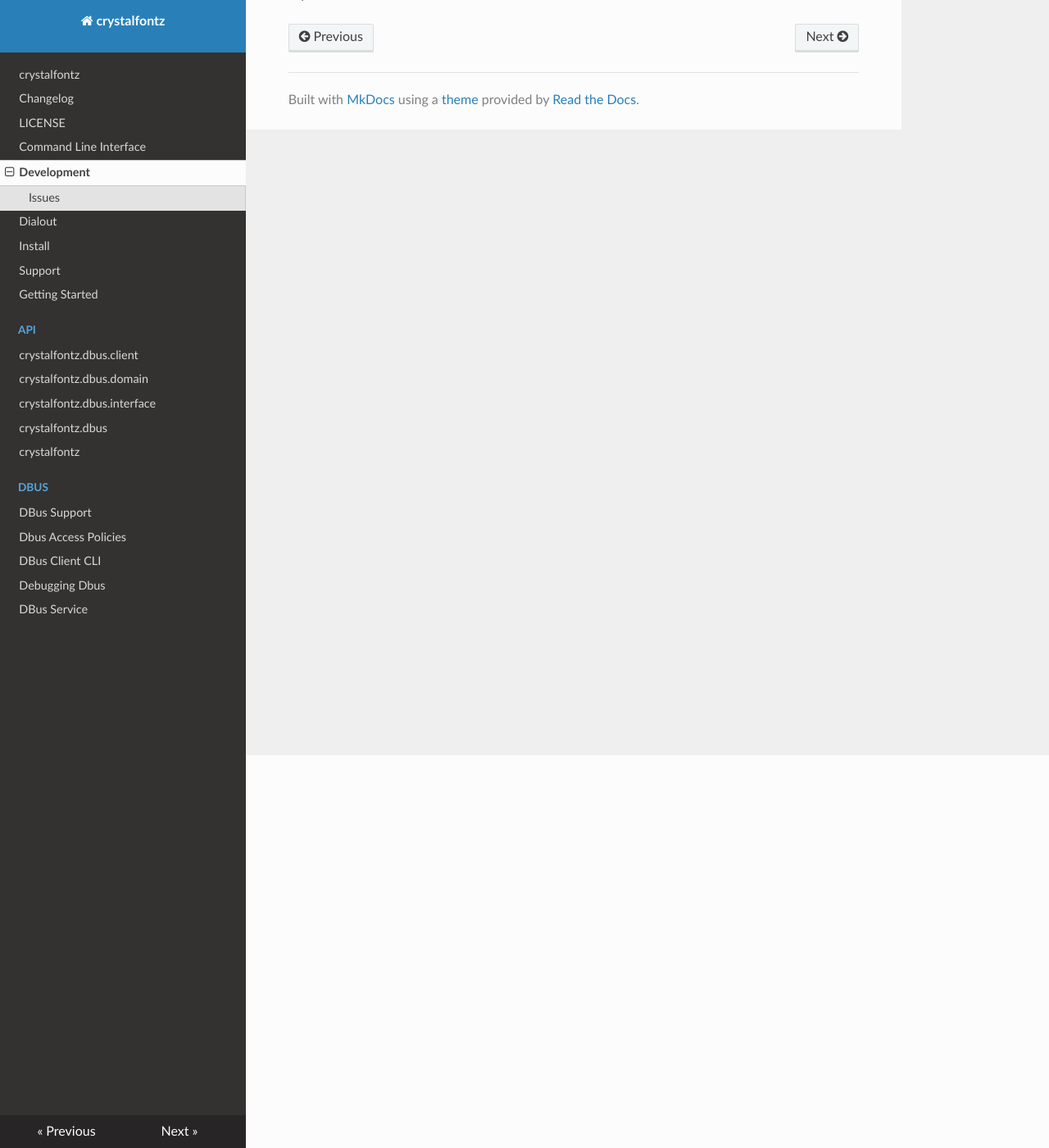
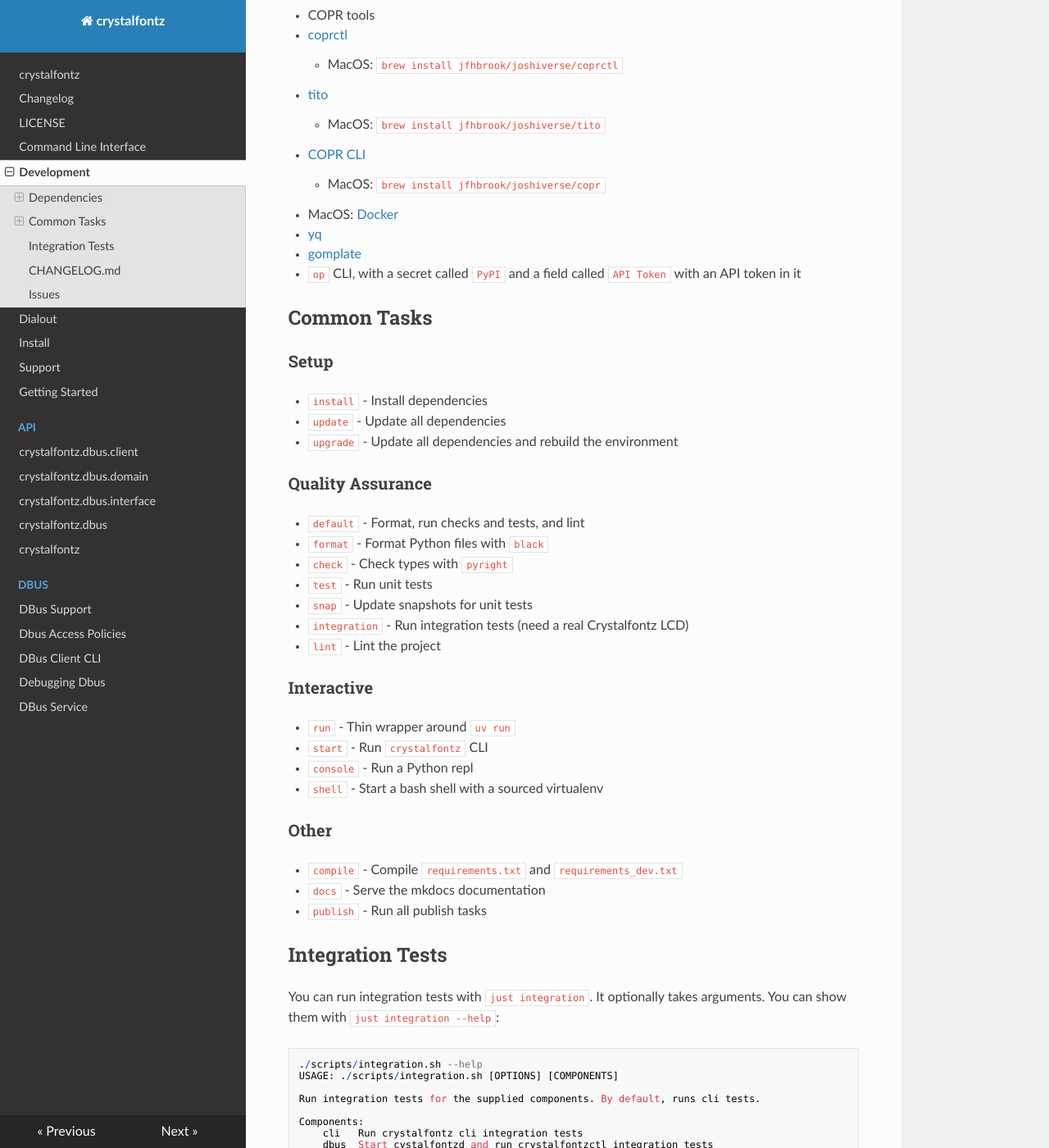
Before and after one commit to jfhbrook/crystalfontz, an MkDocs documentation site: the page built from docs/development.md, in a window 1280 px wide and 1400 px high, scrolled down 479 px. Shown: the whole window at 82% size. Built offline with MkDocs 1.6.1, drawn with Linux system fonts in a browser that asks for light colours; nearby versions of some CDN libraries; some of the changed text lies outside the part shown.

Commit message:
DBus Integration Tests (#80)

````diff
--- a/docs/development.md
+++ b/docs/development.md
@@ -1,8 +1,93 @@
 # Development
 
-I use `uv` for managing dependencies, but also compile `requirements.txt` and `requirements_dev.txt` files that one can use instead. I also use `just` for task running, but if you don't have it installed you can run the commands manually.
+## Dependencies
 
-There *are* some unit tests in `pytest`, but they mostly target more complex cases of marshalling/unmarshalling and calculating packet CRCs. The bulk of testing involves setting up `crystalfontz` on the computer that has the CFA533, running the `./tests/integration.sh` script, and seeing what it does.
+### Development
+
+- [just](https://github.com/casey/just)
+  - Alternatively, can run commands manually
+- [uv](https://github.com/astral-sh/uv)
+  - Alternatively, can use `requirements_dev.txt` and run commands manually
+- [shellcheck](https://github.com/koalaman/shellcheck)
+- [npx](https://docs.npmjs.com/cli/v8/commands/npx/) for running `pyright`
+
+### Publishing
+
+- COPR tools
+  - [coprctl](https://github.com/jfhbrook/public/tree/main/coprctl)
+    - MacOS: `brew install jfhbrook/joshiverse/coprctl`
+  - [tito](https://github.com/rpm-software-management/tito)
+    - MacOS: `brew install jfhbrook/joshiverse/tito`
+  - [COPR CLI](https://developer.fedoraproject.org/deployment/copr/copr-cli.html)
+    - MacOS: `brew install jfhbrook/joshiverse/copr`
+  - MacOS: [Docker](https://www.docker.com/)
+- [yq](https://github.com/mikefarah/yq)
+- [gomplate](https://github.com/hairyhenderson/gomplate)
+- `op` CLI, with a secret called `PyPI` and a field called `API Token` with an API token in it
+
+## Common Tasks
+
+### Setup
+
+- `install` - Install dependencies
+- `update` - Update all dependencies
+- `upgrade` - Update all dependencies and rebuild the environment
+
+### Quality Assurance
+
+- `default` - Format, run checks and tests, and lint
+- `format` - Format Python files with `black`
+- `check` - Check types with `pyright`
+- `test` - Run unit tests
+- `snap` - Update snapshots for unit tests
+- `integration` - Run integration tests (need a real Crystalfontz LCD)
+- `lint` - Lint the project
+
+### Interactive
+
+- `run` - Thin wrapper around `uv run`
+- `start` - Run `crystalfontz` CLI
+- `console` - Run a Python repl
+- `shell` - Start a bash shell with a sourced virtualenv
+
+### Other
+
+- `compile` - Compile `requirements.txt` and `requirements_dev.txt`
+- `docs` - Serve the mkdocs documentation
+- `publish` - Run all publish tasks
+
+## Integration Tests
+
+You can run integration tests with `just integration`. It optionally takes arguments. You can show them with `just integration --help`:
+
+```
+./scripts/integration.sh --help
+USAGE: ./scripts/integration.sh [OPTIONS] [COMPONENTS]
+
+Run integration tests for the supplied components. By default, runs cli tests.
+
+Components:
+    cli   Run crystalfontz cli integration tests
+    dbus  Start cystalfontzd and run crystalfontzctl integration tests
+
+Options:
+    --help             Show this help text
+    --snapshot-update  Update snapshots
+    --system           Run any dbus tests against the system bus
+
+    Other options are passed to pytest.
+
+Environment:
+    CRYSTALFONTZ_CONFIG_FILE  Use an alternative config file. The default is
+                              ./tests/fixtures/crystalfontz.yaml.
+    CRYSTALTONTZ_LOG_LEVEL
+```
+
+To run standard CLI tests, you can do `just integration`. For DBus tests, do `just integration dbus`.
+
+## CHANGELOG.md
+
+When submitting features, be sure to update the changelog!
 
 ## Issues
 
````
Also changed, not shown: CHANGELOG.md (+35 -23 lines), 13 other files.
